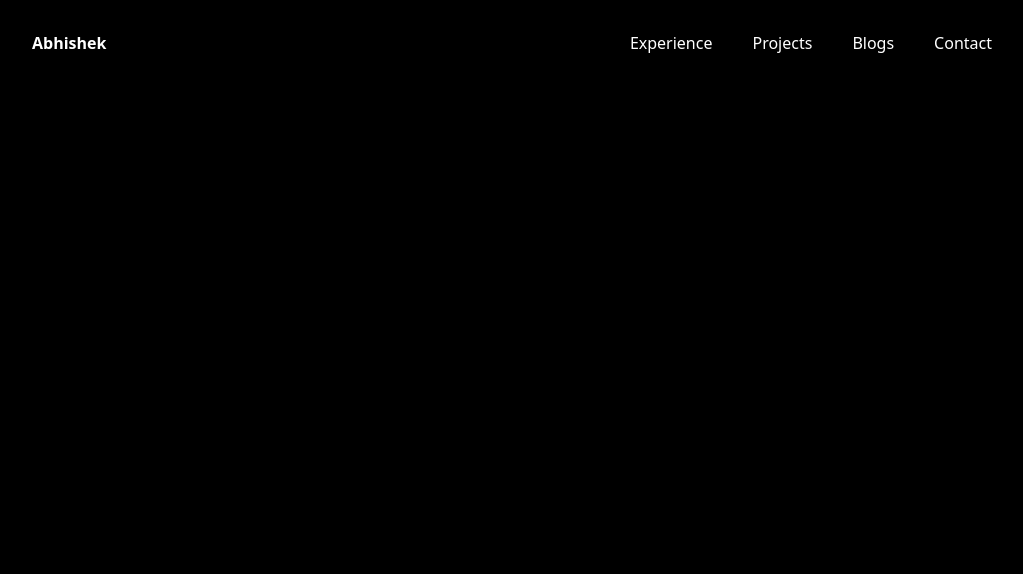
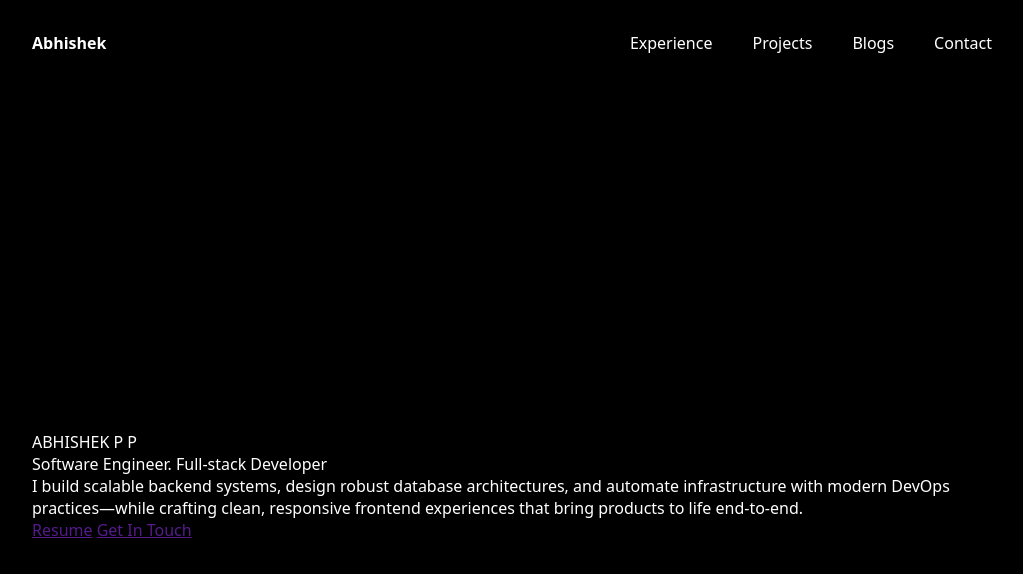
Before and after one commit to abiek12/portfolio-v1.0, a plain HTML site: page src/index.html in a window 1280 px wide. Shown: the whole page, without its empty margins (128-1151 px from the left). Drawn offline with Linux system fonts and the light colour scheme.

Commit message:
added content and structred the left side hero section

```diff
--- a/src/index.html
+++ b/src/index.html
@@ -29,7 +29,23 @@
             <header>
                 <!-- Hero-section -->
                 <div class="hero-section">
-                    <div class="hero-left"></div>
+                    <div class="hero-left">
+                        <div class="title">
+                            <div class="name">ABHISHEK P P</div>
+                            <div class="role">Software Engineer. Full-stack Developer</div>
+                        </div>
+                        <div class="desc">
+                            <p class="about-me">I build scalable backend systems, design robust database
+                                architectures,
+                                and automate infrastructure with modern DevOps practices—while crafting clean,
+                                responsive
+                                frontend experiences that bring products to life end-to-end.</p>
+                            <div class="call-to-action">
+                                <a href="" class="resume">Resume</a>
+                                <a href="" class="contact">Get In Touch</a>
+                            </div>
+                        </div>
+                    </div>
                     <div class="hero-right"></div>
                 </div>
             </header>
```
